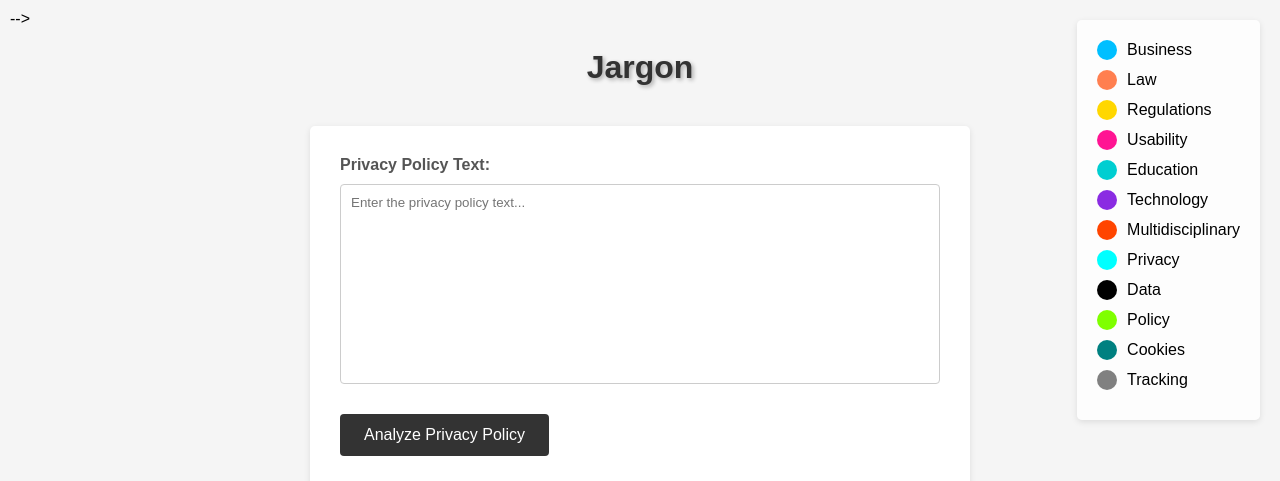
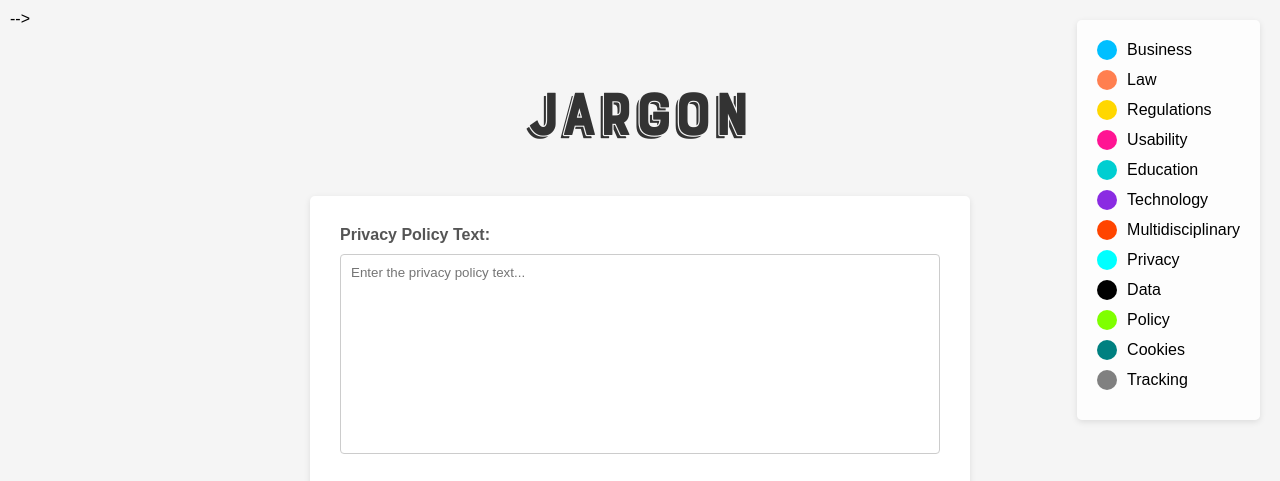
Before and after one commit to MinatoNamikaze02/jargon, a plain HTML site: page client/templates/index.html in a window 1280 px wide. Shown: the top 481 px of the page. Drawn offline with Linux system fonts and the light colour scheme.

Commit message:
font update

```diff
--- a/client/templates/index.html
+++ b/client/templates/index.html
@@ -4,6 +4,10 @@
   <head>
     <title>Jargon - A Privacy Policy Analysis Tool</title>
     <style>
+      @font-face {
+        font-family: "Bourton";
+        src: url("/static/fonts/BourtonV1.ttf") format("truetype");
+      }
       body {
         font-family: Arial, sans-serif;
         margin: 0;
@@ -11,11 +15,13 @@
         background-color: #f5f5f5;
       }
       h1 {
-        font-family: "Buccaneer", sans-serif;
+        font-family: "Bourton", sans-serif;
         text-align: center;
+        font-size: 64px;
         margin-bottom: 40px;
+        font-weight: 400;
         color: #333;
-        text-shadow: 2px 2px 4px rgba(0, 0, 0, 0.3);
+        /* text-shadow: 2px 2px 4px rgba(0, 0, 0, 0.3); */
       }
       .form-container {
         max-width: 600px;
@@ -109,6 +115,7 @@
       }
 
       .highlight-privacy {
+        color: #000;
         background-color: #00ffff;
       }
 
@@ -117,6 +124,7 @@
       }
 
       .highlight-policy {
+        color: #000;
         background-color: #7fff00;
       }
 
```
Also changed, not shown: client/static/fonts/BourtonV1.ttf (added).
